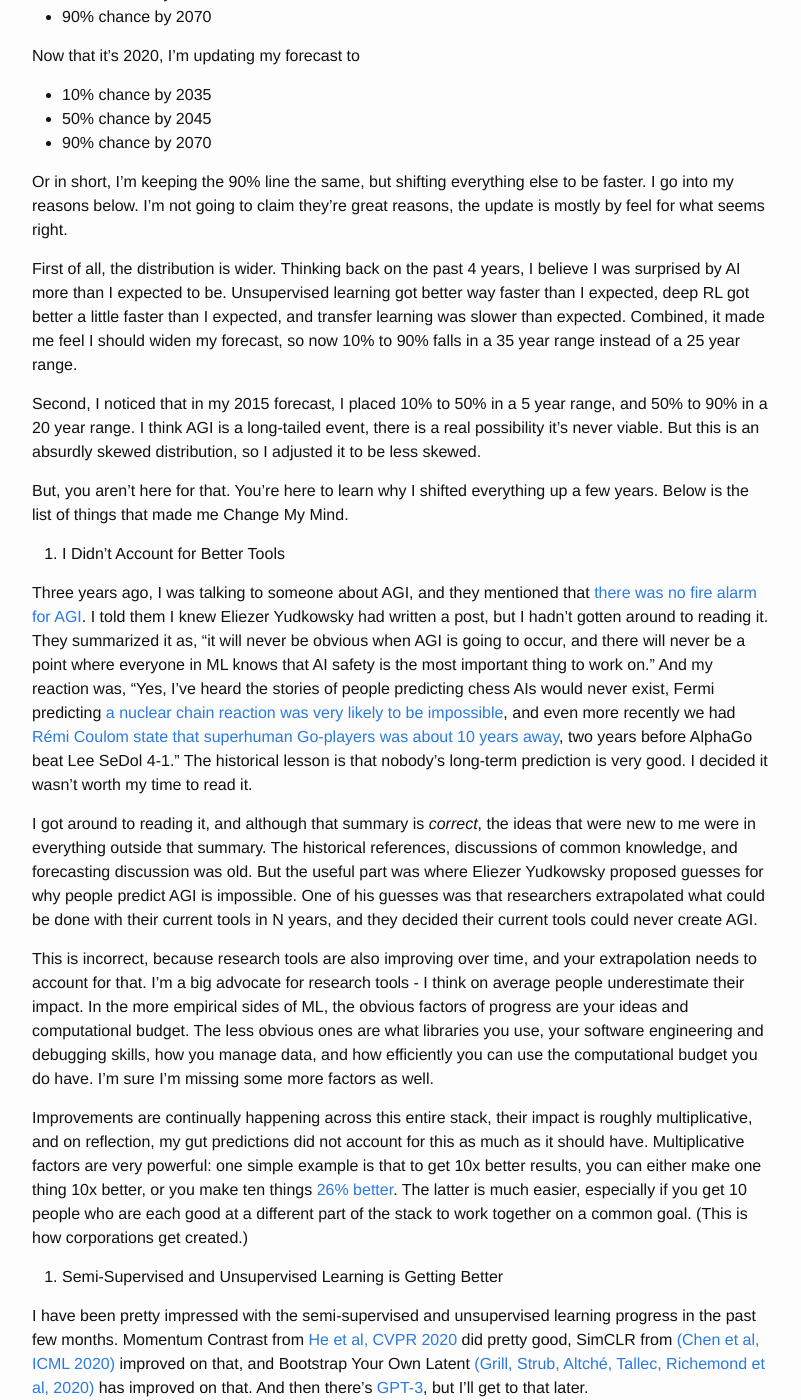
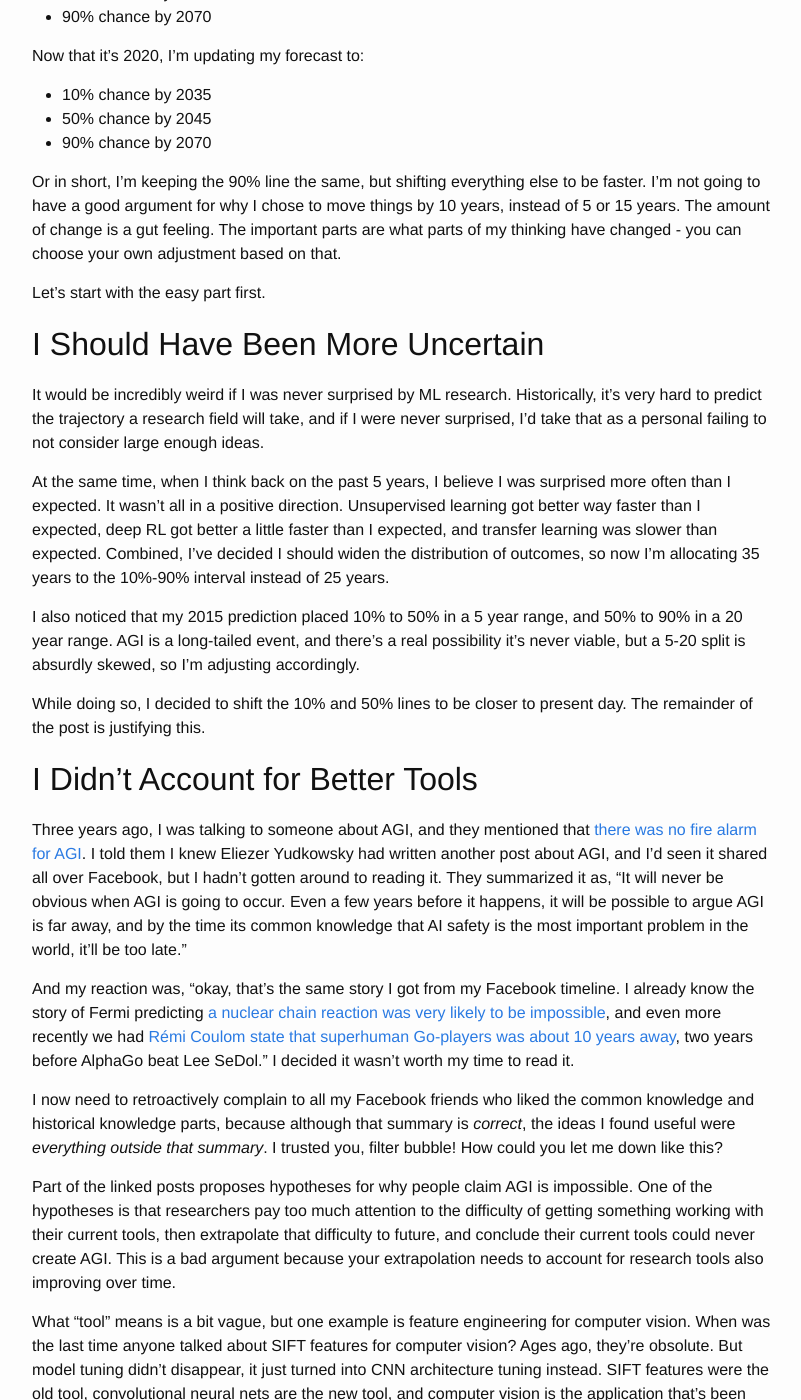
Before and after one commit to alexirpan/alexirpan.github.io, a Jekyll site: the page built from _posts/2020-06-19-ai-timelines.markdown, in a window 1280 px wide and 1400 px high, scrolled down 305 px. Shown: the whole window, without its empty margins (238-1039 px from the left). Built offline with Jekyll 4.4.1, drawn with Linux system fonts in a browser that asks for light colours; nearby versions of some CDN libraries; comment, search, counter and statistics services are not loaded; some of the changed text lies outside the part shown.

Commit message:
Did a pass on first section again

```diff
--- a/_posts/2020-06-19-ai-timelines.markdown
+++ b/_posts/2020-06-19-ai-timelines.markdown
@@ -4,81 +4,133 @@ title:  "My AI Timelines Have Sped Up"
 date:   2020-06-19 15:06:00 -0700
 ---
 
-In 2015, I made the following forecasts about AGI
+In 2015, I made the following forecasts about artificial general intelligence
+(AGI).
 
 * 10% chance by 2045
 * 50% chance by 2050
 * 90% chance by 2070
 
-Now that it's 2020, I'm updating my forecast to
+Now that it's 2020, I'm updating my forecast to:
 
 * 10% chance by 2035
 * 50% chance by 2045
 * 90% chance by 2070
 
 Or in short, I'm keeping the 90% line the same, but shifting everything else to
-be faster. I go into my reasons below. I'm not going to claim they're great
-reasons, the update is mostly by feel for what seems right.
+be faster. I'm not going to have a good argument for why I chose to move things
+by 10 years, instead of 5 or 15 years. The amount of change is a gut feeling.
+The important parts are what parts of my thinking have changed - you can choose
+your own adjustment based on that.
 
-First of all, the distribution is wider. Thinking back on the past 4 years, I
-believe I was surprised by AI more than I expected to be. Unsupervised learning
-got better way faster than I expected, deep RL got better a little faster than
-I expected, and transfer learning was slower than expected. Combined, it made
-me feel I should widen my forecast, so now 10% to 90% falls in a 35 year range
-instead of a 25 year range.
-
-Second, I noticed that in my 2015 forecast, I placed 10% to 50% in a 5 year
-range, and 50% to 90% in a 20 year range. I think AGI is a long-tailed event,
-there is a real possibility it's never viable. But this is an absurdly skewed
-distribution, so I adjusted it to be less skewed.
-
-But, you aren't here for that. You're here to learn why I shifted everything
-up a few years. Below is the list of things that made me Change My Mind.
+Let's start with the easy part first.
 
 
-1. I Didn't Account for Better Tools
+I Should Have Been More Uncertain
+-------------------------------------------------------------------------------
+
+It would be incredibly weird if I was never surprised by ML research.
+Historically, it's very hard to predict the trajectory a research field will
+take, and if I were never surprised, I'd take that as a personal failing to
+not consider large enough ideas.
+
+At the same time, when I think back on the past 5 years, I believe I was
+surprised more often than I expected. It wasn't all in a positive direction.
+Unsupervised learning got better way faster than I expected, deep RL got better
+a little faster than I expected, and transfer learning was slower than
+expected. Combined, I've decided I should widen the distribution of outcomes,
+so now I'm allocating 35 years to the 10%-90% interval instead of 25 years.
+
+I also noticed that my 2015 prediction placed 10% to 50% in a 5 year range,
+and 50% to 90% in a 20 year range. AGI is a long-tailed event, and there's
+a real possibility it's never viable, but a 5-20 split is absurdly skewed,
+so I'm adjusting accordingly.
+
+While doing so, I decided to shift the 10% and 50% lines to be closer to
+present day. The remainder of the post is justifying this.
+
+
+I Didn't Account for Better Tools
+----------------------------------------------------------------------------
 
 Three years ago, I was talking to someone about AGI, and they mentioned
 that [there was no fire alarm for AGI](https://intelligence.org/2017/10/13/fire-alarm/).
-I told them I knew Eliezer Yudkowsky had written a post, but I hadn't gotten
-around to reading it. They summarized it as, "it will never be obvious when
-AGI is going to occur, and there will never be a point where everyone in ML
-knows that AI safety is the most important thing to work on." And my reaction
-was, "Yes, I've heard the stories of people predicting chess AIs would
-never exist, Fermi predicting [a nuclear chain reaction was very likely
+I told them I knew Eliezer Yudkowsky had written another post about AGI, and
+I'd seen it shared all over Facebook, but I hadn't gotten around to reading it.
+They summarized it as, "It will never be obvious when AGI is going to occur.
+Even a few years before it happens, it will be possible to argue AGI is far
+away, and by the time its common knowledge that AI safety is the most
+important problem in the world, it'll be too late."
+
+And my reaction was, "okay, that's the same story I got from my Facebook
+timeline. I already know the story of
+Fermi predicting [a nuclear chain reaction was very likely
 to be impossible](https://books.google.com/books?id=aSgFMMNQ6G4C&pg=PA813&lpg=PA813&dq=weart+fermi&source=bl&ots=Jy1pBOUL10&sig=c9wK_yLHbXZS_GFIv0K3bgpmE58&hl=en&sa=X&ved=0ahUKEwjNofKsisnWAhXGlFQKHbOSB1QQ6AEIKTAA#v=onepage&q=%22ten%20per%20cent%22&f=false), and even more recently we had
-[Rémi Coulom state that superhuman Go-players was about 10 years away](https://www.wired.com/2014/05/the-world-of-computer-go/), two years before AlphaGo beat Lee SeDol 4-1."
-The historical lesson is that nobody's long-term prediction is very good. I
-decided it wasn't worth my time to read it.
+[Rémi Coulom state that superhuman Go-players was about 10 years away](https://www.wired.com/2014/05/the-world-of-computer-go/), two years before AlphaGo beat Lee SeDol."
+I decided it wasn't worth my time to read it.
 
-I got around to reading it, and although that summary is *correct*, the ideas
-that were new to me were in everything outside that summary. The historical
-references, discussions of common knowledge, and forecasting discussion was
-old. But the useful part was where Eliezer Yudkowsky proposed guesses for
-why people predict AGI is impossible. One of his guesses was that researchers
-extrapolated what could be done with their current tools in N years, and they
-decided their current tools could never create AGI.
+I now need to retroactively complain to all my Facebook friends who
+liked the common knowledge and historical knowledge parts, because although
+that summary is *correct*, the ideas I found useful were *everything
+outside that summary*. I trusted you, filter bubble! How could you let me
+down like this?
 
-This is incorrect, because research tools are also improving over time, and your
-extrapolation needs to account for that.
-I'm a big advocate for research tools - I think on average people underestimate
-their impact. In the more empirical sides of ML, the obvious factors of progress
-are your ideas and computational budget. The less obvious ones are what libraries
-you use, your software engineering and debugging skills, how you manage data,
-and how efficiently you can use the computational budget you do have. I'm sure
-I'm missing some more factors as well.
+Part of the linked posts proposes hypotheses for why people claim AGI is
+impossible. One of the hypotheses is that researchers pay too much attention
+to the difficulty of getting something working with their current tools,
+then extrapolate that difficulty to future, and conclude their current tools
+could never create AGI.
+This is a bad argument because your extrapolation needs to account for
+research tools also improving over time.
 
-Improvements are continually happening across this entire stack, their impact
-is roughly multiplicative, and on reflection, my gut predictions did not account
-for this as much as it should have. Multiplicative factors are very powerful:
-one simple example is that to get 10x better results, you can either make one
-thing 10x better, or you make ten things [26% better](https://www.google.com/search?&q=1.26^10).
-The latter is much easier, especially if you get 10 people who are each good
-at a different part of the stack to work together on a common goal. (This is
-how corporations get created.)
+What "tool" means is a bit vague,
+but one example is feature engineering for computer vision. When was the
+last time anyone talked about SIFT features for computer vision? Ages ago,
+they're obsolute. But model tuning didn't disappear, it just turned into
+CNN architecture tuning instead. SIFT features were the old tool,
+convolutional neural nets are the new tool, and computer vision is the application
+that's been supercharged by the better tool.
+
+Whereas for me, I'm not a big vision person. I think ML for control is a much
+more interesting problem, but you have to do computer vision to do control
+in image-based environments. So for me, computer vision is the tool, robotics
+is the application, and the improvements in computer vision have driven many
+of the promising real robot learning results.
+
+I'm a big advocate for research tools - I think on average, people underestimate
+their impact. So after reading that hypothesis that people don't forecast
+tool improvement properly, I thought for a bit, and decided I hadn't properly
+accounted for it either. That deserved shaving off a few years.
+
+In the more empirical sides of ML, the obvious components of progress are your
+ideas and computational budget, but there are less obvious ones too, like
+your coding skills, debugging skills, and ability to use available compute.
+There are a surprising number of ML applications where the main value-add is
+better data management and data summarization, rather than any learned model,
+because those tools free up decision making time for the rest of the
+research.
+
+In general, everyone's research tools are deficient in some way.
+Research is
+about doing something new, which naturally leads to discovering new problems,
+and it's highly unlikely someone's already made the perfect tool for a problem
+that didn't exist 3 months ago. But this also means that your current
+research tools will *always* feel janky, and you shouldn't be using that to
+argue anything about timelines.
+
+Improvements continually happen across the entire research stack, and most of
+these improvments have multiplicative benefits. Multiplicative factors
+can be very powerful.
+One simple example is that to get 10x better results, you can either make one
+thing with a 10x better paradigm shift, or you can make ten different things
+[1.26x better](https://www.google.com/search?&q=1.26^10) and they'll combine to
+a 10x total improvement. The latter is just as transformative but can be much
+easier, especially if you get 10 experts with different skill sets
+to work together on a common goal. This is how corporations become a thing.
 
 
-2. Semi-Supervised and Unsupervised Learning is Getting Better
+Semi-Supervised and Unsupervised Learning is Getting Better
+-------------------------------------------------------------------------------
 
 I have been pretty impressed with the semi-supervised and unsupervised learning progress in the
 past few months. Momentum Contrast from [He et al, CVPR 2020](https://arxiv.org/abs/1911.05722)
@@ -237,6 +289,12 @@ There was [MuseNet](https://openai.com/blog/musenet/), a generative model for
 audio based on large transformers. More recently, there was [Image GPT](https://openai.com/blog/image-gpt/),
 a generative model for images also based on large transformers.
 
+Was MuseNet state of the art when it came out? No. Is Image-GPT state of the
+art for image generation? I'm a bit out of the loop, but I believe the answer's
+no. However, these questions are missing the point that OpenAI is making:
+*a large enough Transformer does not completely fail on these different input
+modalities*.
+
 ML techniques have become increasingly general, and employees at OpenAI see
 this as a big deal. (They have said as much [when I criticized their decision
 to discuss their robotics research at a DotA 2 event](https://twitter.com/jackclarkSF/status/1026813527850450944).)
@@ -269,6 +327,9 @@ CNNs and RL, but it was developed by people who had been working on Computer Go
 for years, with the consulting help of pro-level Go players. However, much
 of the intuition for how *neural nets* work can be carried over between projects,
 and that's very useful.
+
+If there is evidence that transformers can handle audio and images, and you
+don't have a dedicated audio understanding team, then
 
 To me, it sure seems like OpenAI is going all-in on understanding how to train
 really big Transformer models. They aren't as good at images and audio as more dedicated
```
